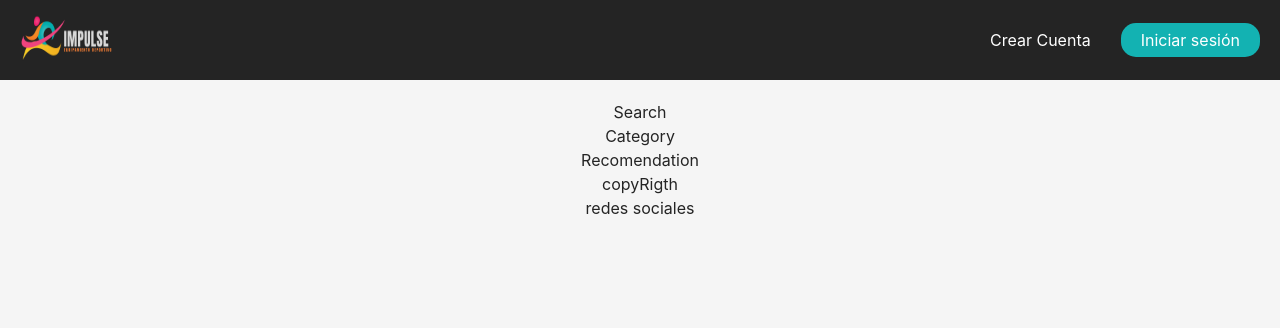
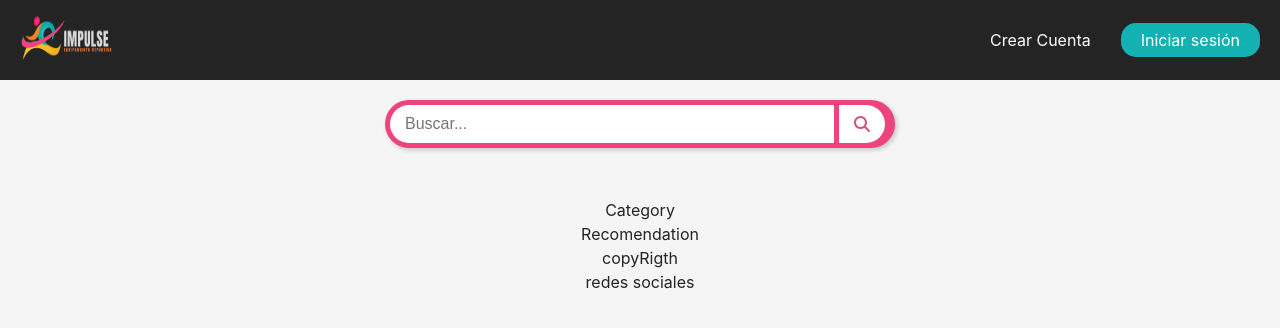
Before and after one commit to OmarBojorquez93/ProyectoIntegradorE5-C3, a React (Vite) app in the folder FrontEnd/: page / in a window 1280 px wide. Shown: the top 328 px of the page. Built offline with nearby package versions, Linux system fonts and the light colour scheme.

Commit message:
Se creo el search y se dio estilo

```diff
--- a/FrontEnd/package.json
+++ b/FrontEnd/package.json
@@ -10,6 +10,9 @@
     "preview": "vite preview"
   },
   "dependencies": {
+    "@fortawesome/fontawesome-svg-core": "^6.7.2",
+    "@fortawesome/free-solid-svg-icons": "^6.7.2",
+    "@fortawesome/react-fontawesome": "^0.2.2",
     "react": "^19.0.0",
     "react-dom": "^19.0.0",
     "react-router-dom": "^7.1.5"
--- /dev/null
+++ b/FrontEnd/src/Components/Body/Search.css
@@ -0,0 +1,39 @@
+.search-container {
+  display: flex;
+  align-items: center;
+  justify-content: center;
+  width: 100%;
+  max-width: 500px;
+  margin: 50px auto;
+  background-color: #ef437e;
+  border-radius: 25px;
+  padding: 5px;
+  box-shadow: 2px 2px 5px rgba(0, 0, 0, 0.2);
+}
+
+/* Estilo del input */
+.search-input {
+  flex: 1;
+  border: none;
+  outline: none;
+  padding: 10px 15px;
+  border-top-left-radius: 25px;
+  border-bottom-left-radius: 25px;
+  font-size: 16px;
+  width: 100%;
+  background-color: #ffffff;
+  color: black;
+}
+
+/* Estilo del icono */
+.search-icon {
+  color: #d35478;
+  margin-right: 5px;
+  padding: 11px 15px;
+  border-top-right-radius: 25px;
+  border-bottom-right-radius: 25px;
+  cursor: pointer;
+  background-color: #ffffff;
+  font-size: 16px;
+  margin-left: 5px;
+}
--- a/FrontEnd/src/Components/Body/Search.jsx
+++ b/FrontEnd/src/Components/Body/Search.jsx
@@ -1,3 +1,11 @@
+import { FontAwesomeIcon } from "@fortawesome/react-fontawesome";
+import { faSearch } from "@fortawesome/free-solid-svg-icons";
+import "./Search.css";
 export const Search = () => {
-  return <div>Search</div>;
+  return (
+    <div className="search-container">
+      <input type="text" placeholder="Buscar..." className="search-input" />
+      <FontAwesomeIcon icon={faSearch} className="search-icon" />
+    </div>
+  );
 };
--- /dev/null
+++ b/FrontEnd/src/Components/Header/Button.jsx
@@ -0,0 +1,9 @@
+import { Link } from "react-router-dom";
+
+export const Button = ({ ruta, className, title }) => {
+  return (
+    <Link to={ruta} className={className}>
+      {title}
+    </Link>
+  );
+};
--- a/FrontEnd/src/Components/Header/Header.jsx
+++ b/FrontEnd/src/Components/Header/Header.jsx
@@ -1,22 +1,25 @@
 import { Link } from "react-router-dom";
 import "./Header.css";
+import { Button } from "./Button";
 
 export const Header = () => {
   return (
     <nav className="navBar">
-      {/* Logo */}
-
       <Link to="/">
         <img src={"/img/Logo.png"} alt="Impulse Logo" height={50} width={120} />
       </Link>
 
       <div className="buttons">
-        <Link to="/crearCuenta" className="button">
-          Crear Cuenta
-        </Link>
-        <Link to="/login" className="button login">
-          Iniciar sesión
-        </Link>
+        <Button
+          ruta={"/crearCuenta"}
+          className={"button"}
+          title={"Crear Cuenta"}
+        />
+        <Button
+          ruta={"/login"}
+          className={"button login"}
+          title={"Iniciar sesión"}
+        />
       </div>
     </nav>
   );
```
Also changed, not shown: 1 other file (tests, documents, lock files or other folders).
